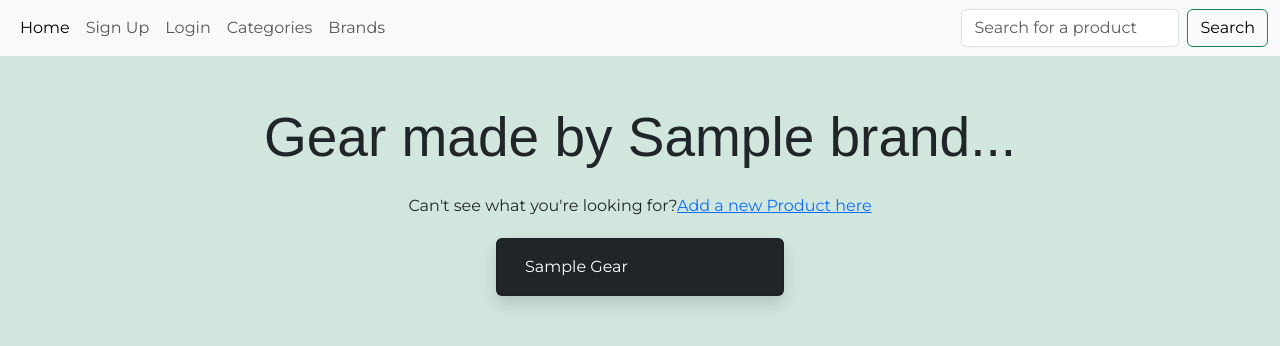
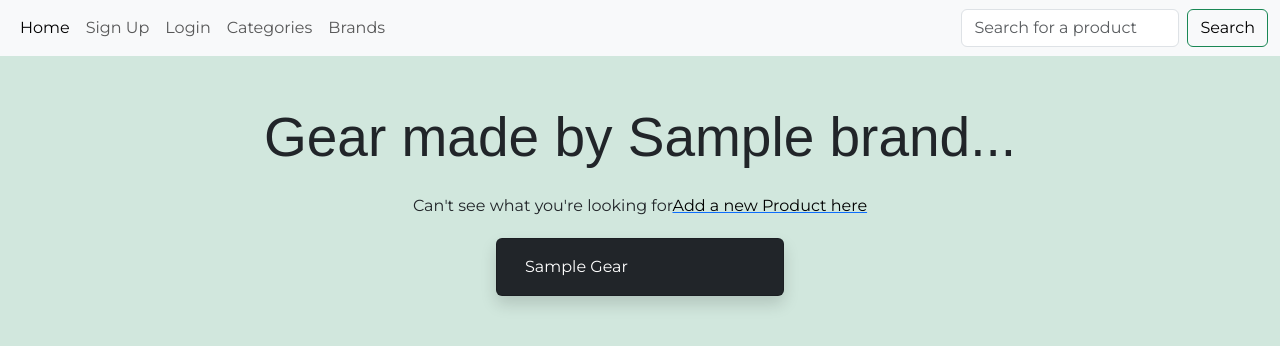
Before and after one commit to DanArthur99/Milestone-Project-3, a Flask app: page /brand_gear_list/1 in a window 1280 px wide. Shown: the top 346 px of the page. Run offline with Flask 2, Linux system fonts and the light colour scheme; tables that the repository leaves empty hold one stand-in row (values such as "Sample post"); parts of the project's set-up code (start-up, migrations or seed data) failed here and were passed over; some libraries are stand-ins or nearby versions; some web fonts are replaced.

Commit message:
style: text color change

```diff
--- a/review_app/templates/brand_gear_list.html
+++ b/review_app/templates/brand_gear_list.html
@@ -10,9 +10,9 @@
     </div>
 
     <div class="row justify-content-center">
-        <p class="m-3 col-12 text-center">Can't see what you're looking for?<span><a
-                    href="{{ url_for('add_product') }}">Add
-                    a new Product here</a></span></p>
+        <p class="m-3 col-12 text-center">Can't see what you're looking for<a
+                    href="{{ url_for('add_product') }}"><span class="search-text">Add
+                        a new Product here</span></a></p>
     </div>
 
     <div class="row justify-content-center">
--- a/review_app/templates/category_gear_list.html
+++ b/review_app/templates/category_gear_list.html
@@ -10,8 +10,8 @@
     </div>
 
     <div class="row justify-content-center">
-        <p class="m-3 col-12 text-center">Can't see what you're looking for?<span><a href="{{ url_for('add_product') }}">Add
-                    a new Product here</a></span></p>
+        <p class="m-3 col-12 text-center">Can't see what you're looking for?<a href="{{ url_for('add_product') }}"><span class="search-text">Add
+            a new Product here</span></a></p>
     </div>
 
     <div class="row justify-content-center">
```
